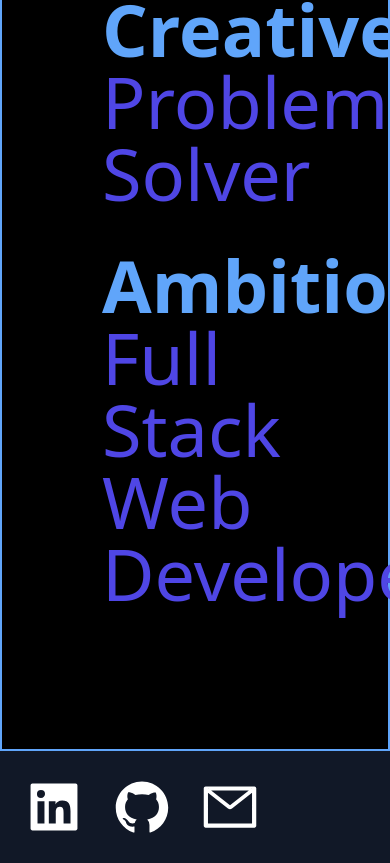
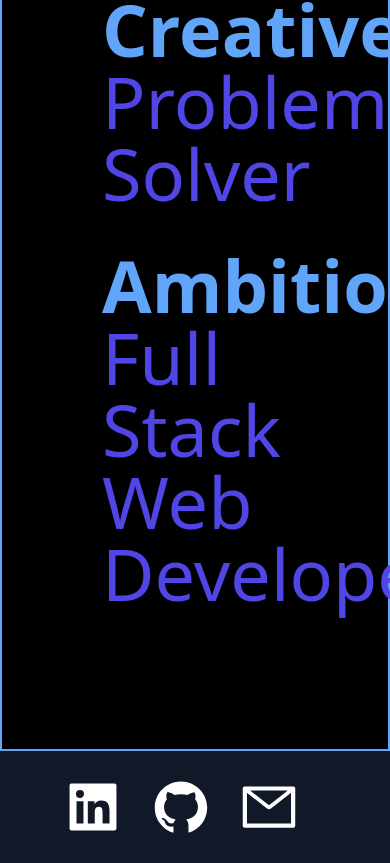
Before and after one commit to Napo-100/react-portfolio, a React (Create React App) app: page / in a window 390 px wide. Shown: the part 601-1464 px from the top of the page. Built offline with nearby package versions, Linux system fonts and the light colour scheme.

Commit message:
fixed footer responsiveness

```diff
--- a/src/components/Footer.js
+++ b/src/components/Footer.js
@@ -5,7 +5,7 @@ import { AiOutlineMail } from "react-icons/ai";
 
 function Footer() {
   return (
-    <footer className="bg-gray-900 text-white flex items-center lg:justify-end md:justify-center sm:justify-center p-6 w-full h-28 z-10 top-0">
+    <footer className="bg-gray-900 text-white flex items-center lg:justify-end justify-center p-6 w-full h-28 z-10 top-0">
       <a
         href="https://www.linkedin.com/in/michael-napolitano-0a5b1094/"
         target="_blank" rel="noreferrer"
```
